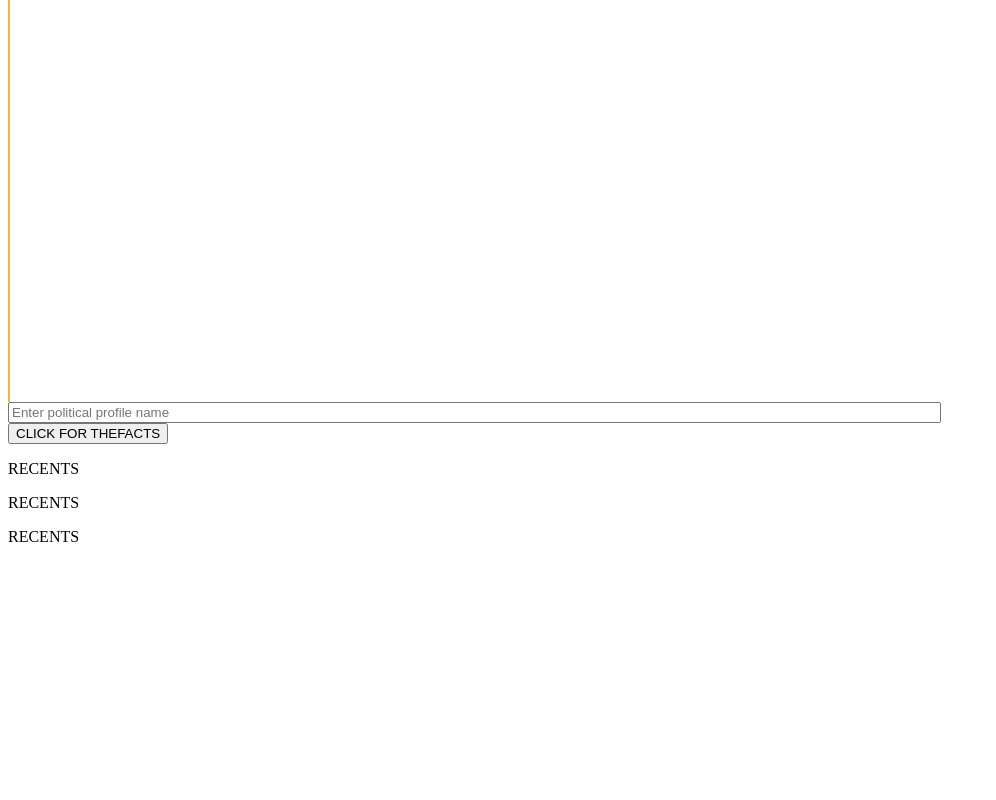
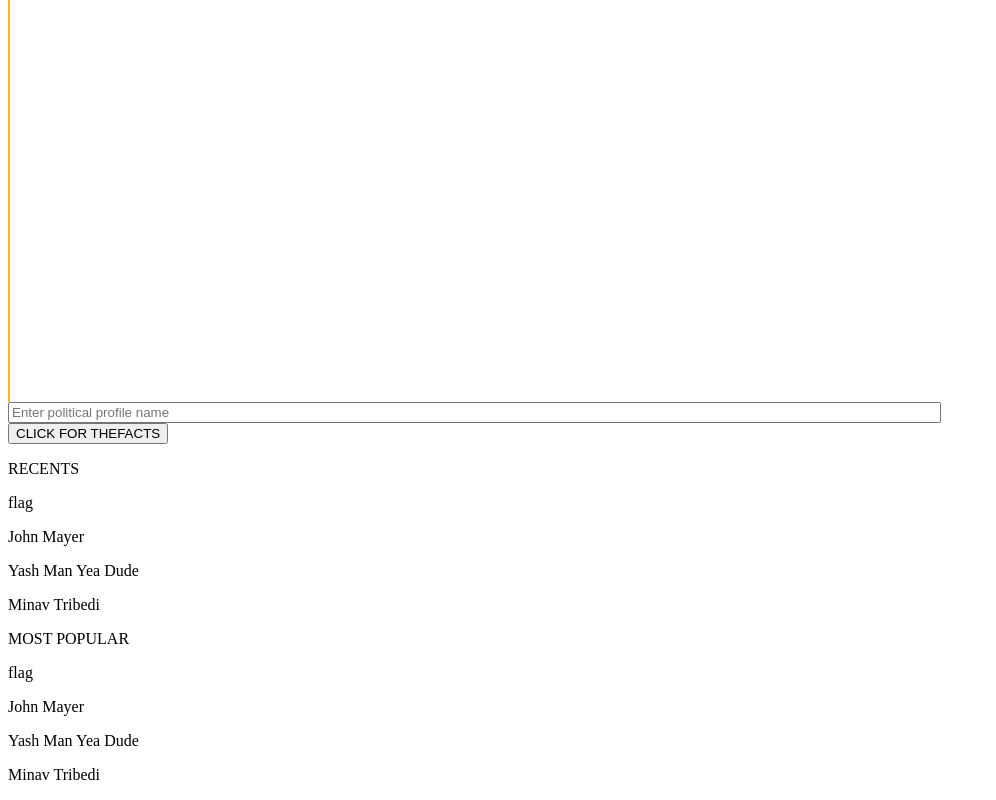
Before and after one commit to DarrenOoi/NewsCuration, a Next.js app: page /profileSearch in a window 1280 px wide. Shown: the part 1796-2596 px from the top of the page, without its empty margins (0-996 px from the left). Before the commit the page ends 2358 px from the top, so only its background shows below. Built offline with nearby package versions, Linux system fonts and the light colour scheme.

Commit message:
implemented initial design of recents and most popular politician

```diff
--- a/pages/profilePage.jsx
+++ b/pages/profilePage.jsx
@@ -130,7 +130,7 @@ function ProfilePage() {
                       </div>
                       {/* orange line */}
                       <div
-                        className='ml-10 '
+                        className='ml-auto mr-12'
                         style={{
                           backgroundColor: '#FFB039',
                           height: '3px',
@@ -147,7 +147,7 @@ function ProfilePage() {
 
                       {/* orange line */}
                       <div
-                        className='ml-10 '
+                        className='ml-auto mr-12'
                         style={{
                           backgroundColor: '#FFB039',
                           height: '2px',
--- a/pages/profileSearch.jsx
+++ b/pages/profileSearch.jsx
@@ -51,7 +51,7 @@ function ProfileSearch() {
                 >
                   <div className='flex justify-start justify-center space-x-4 mt-2'>
                     <Input
-                      setText={handleSearch}
+                      setText={setSearch}
                       placeholder='Enter political profile name'
                     />
                     <Button
@@ -61,23 +61,52 @@ function ProfileSearch() {
                     />
                   </div>
 
-                  <div className='hero-content lg:flex-row bg-white rounded-3xl mx-5 my-8'>
-                    <div className=''></div>
-                    {submitted ? (
-                      //show cards based on result
+                  {/* recents and most popular only shows when no search is submitted  */}
+                  {/* make a component for this  */}
+                  {submitted ? (
+                    <div className='hero-content lg:flex-row bg-white rounded-3xl mx-5 mt-8 justify-start'>
                       <div>
-                        <p className='text-2xl font-bold mb-2'>RECENTS</p>
-                        <p className='text-2xl font-bold mb-2'>RECENTS</p>
-                        <p className='text-2xl font-bold mb-2'>RECENTS</p>
+                        <p className='text-amber-400 font-bold mb-2'>
+                          Search Results
+                        </p>
+                        <div className='flex'>
+                          <p> flag </p>
+                          <p className='mb-2'>John Mayer</p>
+                        </div>
+                        <p className='mb-2'>Yash Man Yea Dude</p>
+                        <p className='mb-2'>Minav Tribedi</p>
                       </div>
-                    ) : (
-                      <div>
-                        <p className='text-2xl font-bold mb-2'>RECENTS</p>
-                        <p className='text-2xl font-bold mb-2'>RECENTS</p>
-                        <p className='text-2xl font-bold mb-2'>RECENTS</p>
+                    </div>
+                  ) : (
+                    <div>
+                      <div className='hero-content lg:flex-row bg-white rounded-3xl mx-5 mt-8 justify-start'>
+                        <div>
+                          <p className='text-amber-400 font-bold mb-2'>
+                            RECENTS
+                          </p>
+                          <div className='flex'>
+                            <p> flag </p>
+                            <p className='mb-2'>John Mayer</p>
+                          </div>
+                          <p className='mb-2'>Yash Man Yea Dude</p>
+                          <p className='mb-2'>Minav Tribedi</p>
+                        </div>
                       </div>
-                    )}
-                  </div>
+                      <div className='hero-content lg:flex-row bg-white rounded-3xl mx-5 mt-2 justify-start'>
+                        <div>
+                          <p className='text-amber-400 font-bold mb-2'>
+                            MOST POPULAR
+                          </p>
+                          <div className='flex'>
+                            <p> flag </p>
+                            <p className='mb-2'>John Mayer</p>
+                          </div>
+                          <p className='mb-2'>Yash Man Yea Dude</p>
+                          <p className='mb-2'>Minav Tribedi</p>
+                        </div>
+                      </div>
+                    </div>
+                  )}
                 </div>
               </div>
             </div>
```
